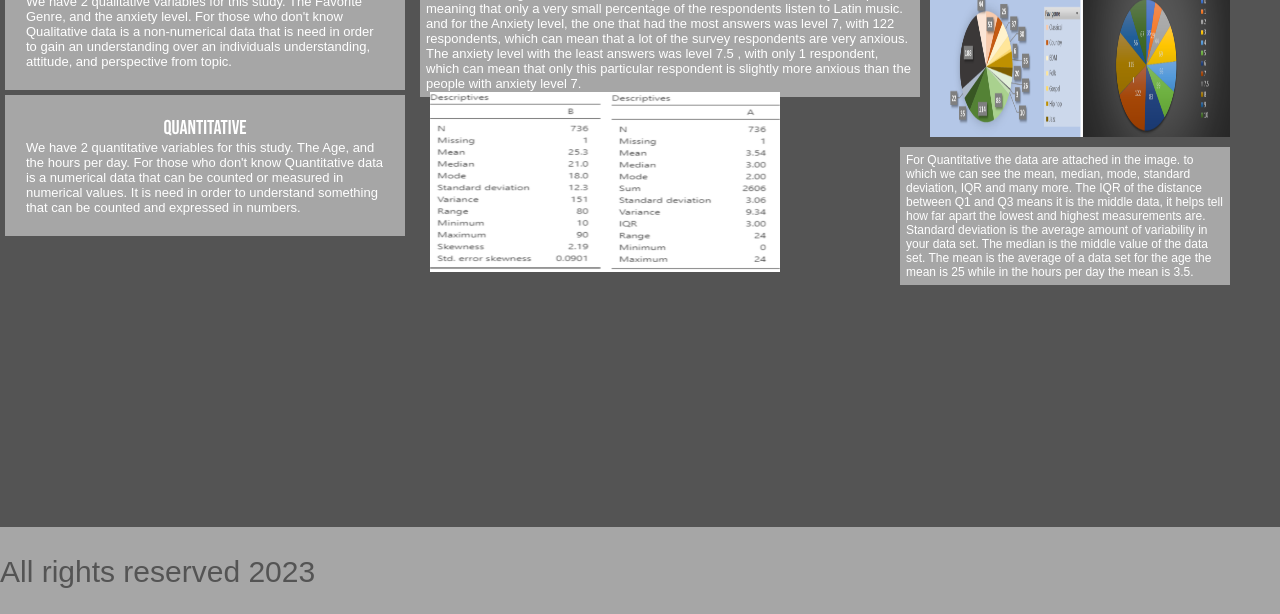
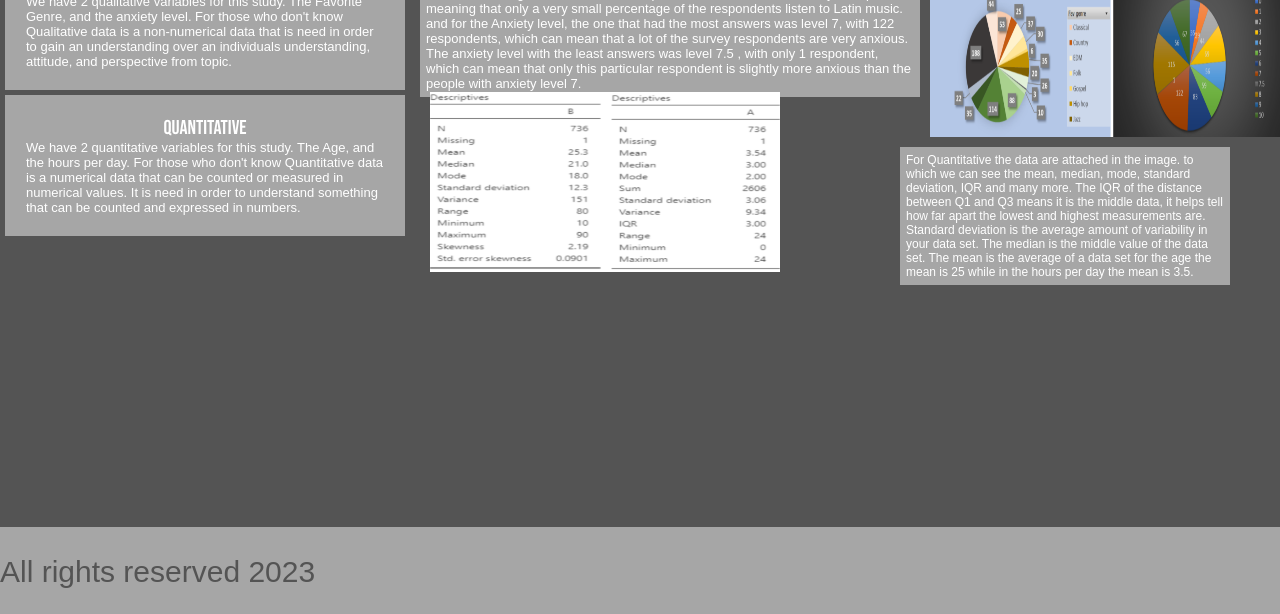
Before and after one commit to AllyciahF/q1project_ca_fe, a plain HTML site: page database.html in a window 1280 px wide. Shown: the part 183-797 px from the top of the page. Drawn offline with Linux system fonts and the light colour scheme; a web font is replaced by a local one.

Commit message:
Update database.html

```diff
--- a/database.html
+++ b/database.html
@@ -56,7 +56,7 @@
 
         <label class="QP"><img src="PIC/QP.png" width="350vw" height="180vh"></label>
 
-        <label class="qua"><img src="PIC/qua.png" width="300vw" height="190vh"></label>
+        <label class="qua"><img src="PIC/qua.png" width="360vw" height="190vh"></label>
 
         <div class="ma">
             For Quantitative the data are attached in the image.
```
